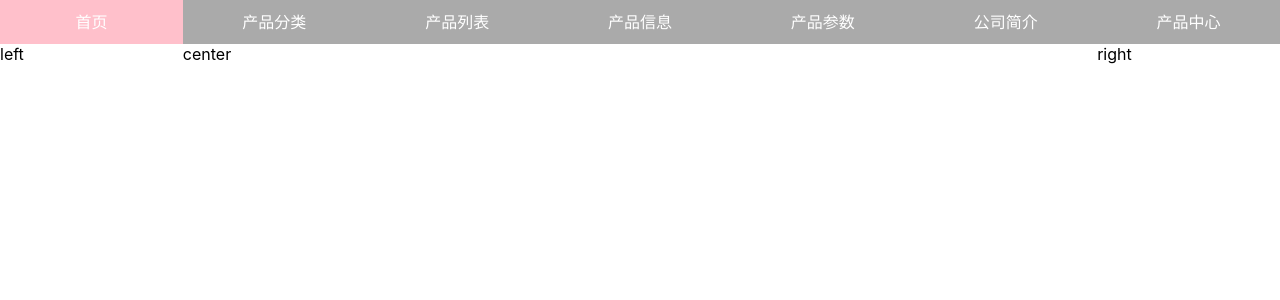
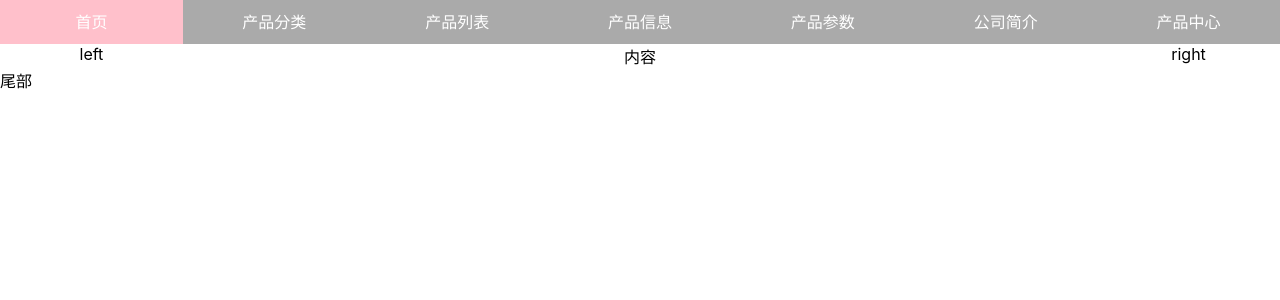
Before and after one commit to 2791778524/react_test, a React (Create React App) app: page / in a window 1280 px wide. Shown: the top 300 px of the page. Built offline with nearby package versions, Linux system fonts and the light colour scheme.

Commit message:
提交代码

```diff
--- a/src/page/Home/header/index.css
+++ b/src/page/Home/header/index.css
@@ -4,6 +4,7 @@
 }
 .container{
     width: 100%;
+    height: 100%;
 }
 .banner{
     width: 100%;
@@ -28,13 +29,19 @@
 }
 .content{
     display: flex;
+    height: 100%;
 }
 .content .left{
     width: 20vw;
+    text-align: center;
 }
 .content .center{
     width: 100%;
 }
+.content .center .center_content{
+    text-align: center;
+}
 .content .right{
     width: 20vw;
+    text-align: center;
 }
--- a/src/page/Home/header/index.js
+++ b/src/page/Home/header/index.js
@@ -45,14 +45,22 @@ class Header extends React.Component{
                         return(
                             <li>{item.value}</li>
                         )
-                    })}
+                    })
+                    }
                 </ul>
                 <div className="content">
                     <div className="left">left</div>
-                    <div className="center">center</div>
+                    <div className="center">
+                        <div class="center_content">
+                            内容
+                        </div>
+                    </div>
                     <div className="right">right</div>
                 </div>
-            </div>
+                </div>
+                <div class="footer">
+                    尾部
+                </div>
             </div>
         )
     }
```
